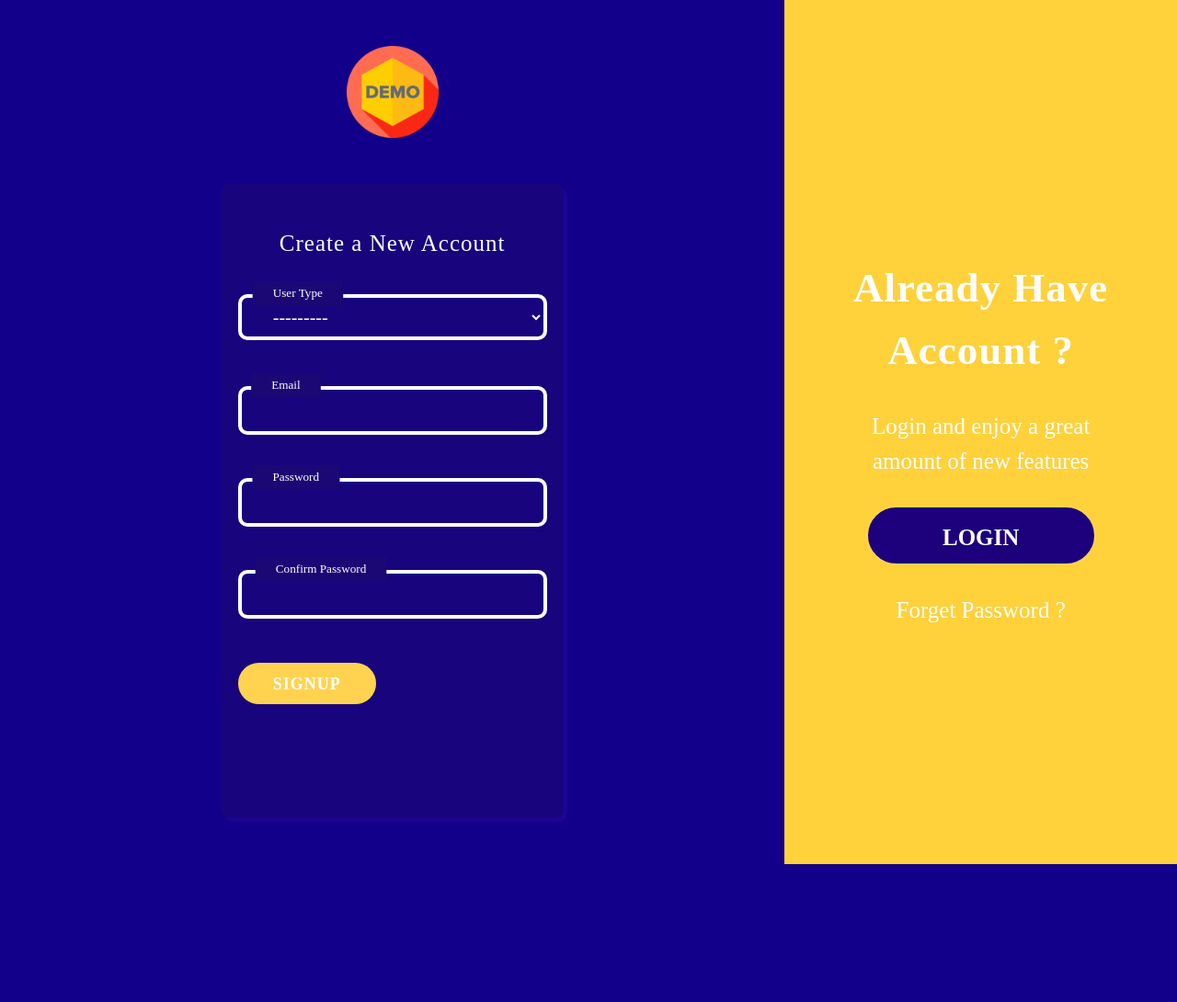
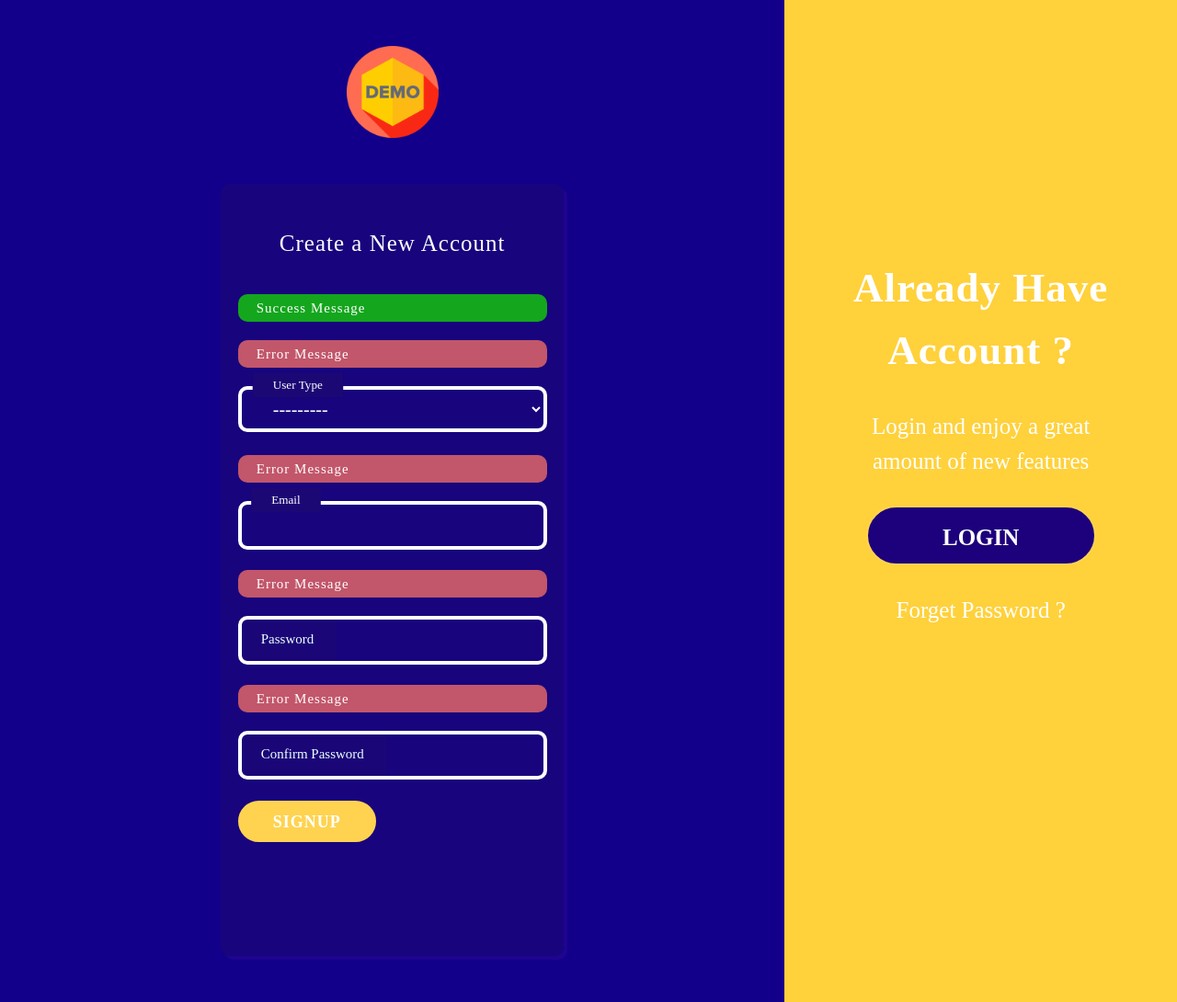
Before and after one commit to Wizer-Properties/wizerproperties, a Django app: page /get-started/ in a window 1280 px wide. Shown: the whole page at 92% size. Before the commit the page ends 940 px from the top, so only its background shows below. Run offline with Django 4.2, Linux system fonts and the light colour scheme; some libraries are stand-ins or nearby versions; some web fonts are replaced.

Commit message:
update signup page message design

```diff
--- a/user/templates/auth/signup.html
+++ b/user/templates/auth/signup.html
@@ -30,19 +30,24 @@
         {% endif %}
 
         <div class="authForm">
+            <div>
+                <span class="authSuccessMessage">Success Message</span>
+            </div>
             <form method="post">
                 {% csrf_token %}
 
-                {% render_field signup_form.user_type id="emailInput" class="authInput authSelectInput" %}
-
-                <div class="authlabelline">User Type</div>
-                <br /><br />
+                <div class="authFormDiv">
+                    <span class="authErrorMessage">Error Message</span>
+                    {% render_field signup_form.user_type id="emailInput" class="authInput authSelectInput" %}
+                    <div class="authlabelline">User Type</div>
+                </div>
 
 
-                {% render_field signup_form.email id="emailInput" class="authInput" %}
-                <div class="authlabelline">Email</div>
-
-                <br /><br />
+                <div class="authFormDiv">
+                    <span class="authErrorMessage">Error Message</span>
+                    {% render_field signup_form.email id="emailInput" class="authInput" placeholder="Email" %}
+                    <div class="authlabelline">Email</div>
+                </div>
 
                 {% if signup_form.email.errors %}
                     <ul class="errorlist">
@@ -52,9 +57,11 @@
                     </ul>
                 {% endif %}
 
-                {% render_field signup_form.password1 class="authInput" %}
-                <div class="authlabelline">Password</div>
-                <br /><br />
+                <div class="authFormDiv">
+                    <span class="authErrorMessage">Error Message</span>
+                    {% render_field signup_form.password1 class="authInput" placeholder="Password" %}
+                    <div class="authlabelline">Password</div>
+                </div>
 
                 {% if signup_form.password1.errors %}
                     <ul class="errorlist">
@@ -65,9 +72,11 @@
                 {% endif %}
 
 
-                {% render_field signup_form.password2 class="authInput" %}
-                <div class="authlabelline">Confirm Password</div>
-                <br /><br />
+                <div class="authFormDiv">
+                    <span class="authErrorMessage">Error Message</span>
+                    {% render_field signup_form.password2 class="authInput" placeholder="Confirm Password" %}
+                    <div class="authlabelline">Confirm Password</div>
+                </div>
 
                 {% if signup_form.password2.errors %}
                     <ul class="errorlist">
```
Also changed, not shown: 1 other file.
